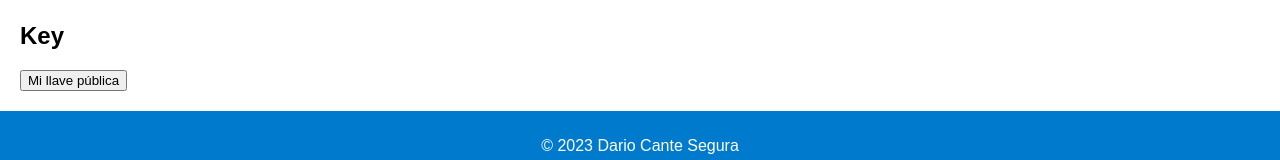
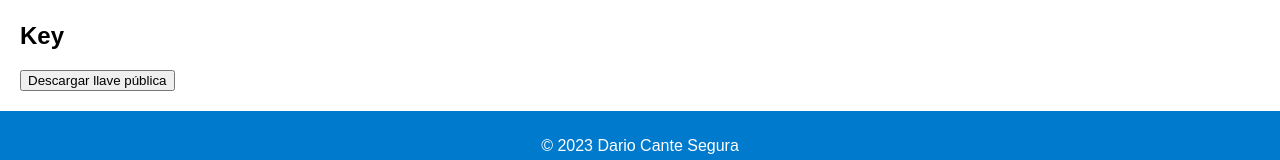
Before and after one commit to D4R10CS/paginapersonal, a plain HTML site: page index.html in a window 1280 px wide. Shown: the part 1649-1809 px from the top of the page. Drawn offline with Linux system fonts and the light colour scheme.

Commit message:
Update index.html

```diff
--- a/index.html
+++ b/index.html
@@ -66,7 +66,10 @@ Alan Mathison Turing fue un matemático, lógico, criptógrafo y pionero de la i
     </section>
     <section id="key">
         <h2>Key</h2>
-        <button>Mi llave pública</button>
+        <!-- Botón para descargar la llave pública -->
+        <a href="PublicaDario.txt" download="PublicaDario.txt">
+            <button>Descargar llave pública</button>
+        </a>
     </section>
     <footer>
         <p>&copy; 2023 Dario Cante Segura</p>
```
